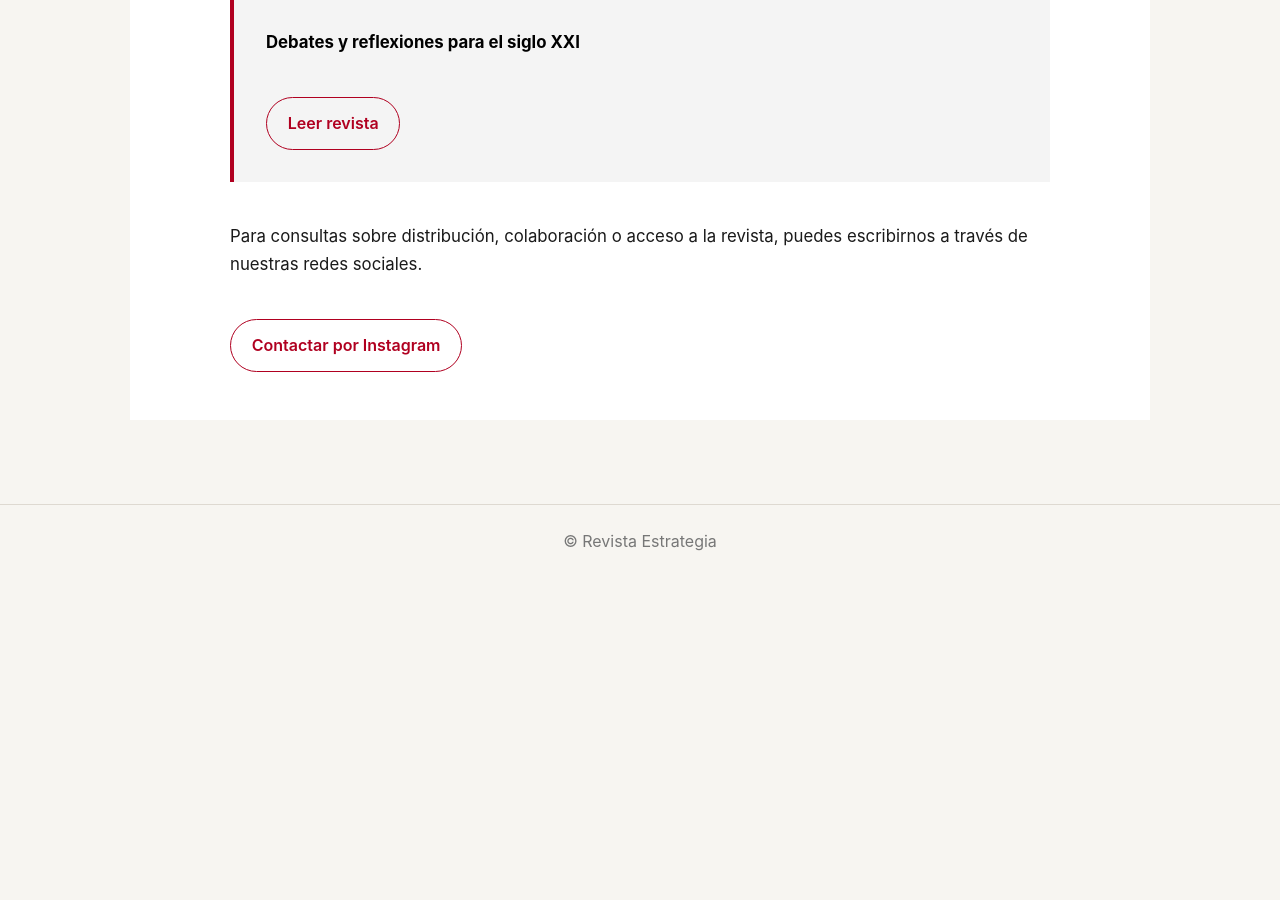
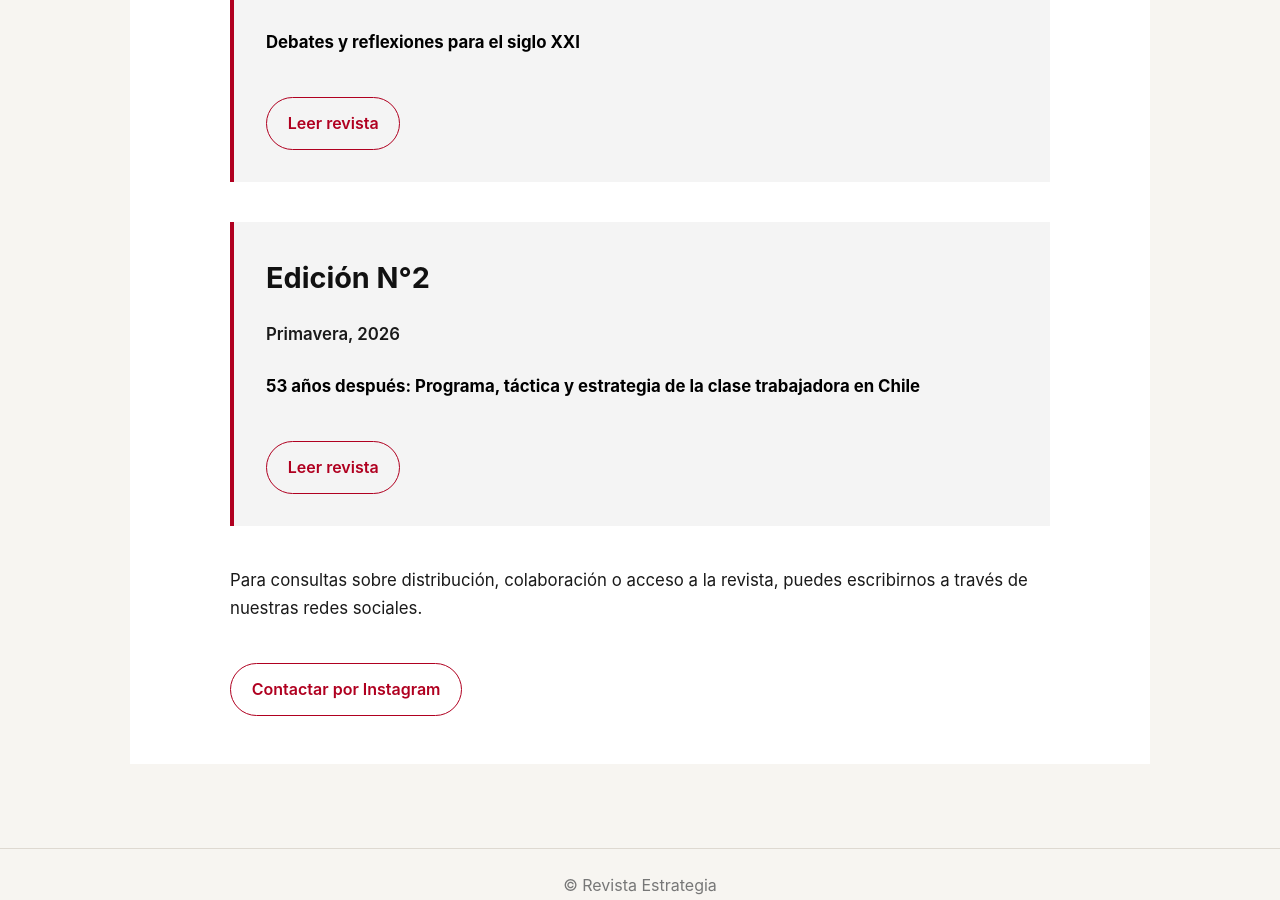
Before and after one commit to 6thr5r4fqd-dotcom/6thr5r4fqd-dotcom.github.io, a Jekyll site: the page built from numeros.md, in a window 1280 px wide and 900 px high, scrolled down 601 px. Built offline with Jekyll 4.4.1, drawn with Linux system fonts in a browser that asks for light colours; before the commit the page ends 1180 px from its top, so only the background shows below that.

Commit message:
Add Revista Estrategia N2 to numeros page

```diff
--- a/numeros.md
+++ b/numeros.md
@@ -104,6 +104,22 @@ permalink: /numeros/
       </a>
     </div>
 
+    <div class="numeros-box">
+      <h2>Edición N°2</h2>
+
+      <p class="numeros-meta">
+        Primavera, 2026
+      </p>
+
+      <p>
+        <strong>53 años después: Programa, táctica y estrategia de la clase trabajadora en Chile</strong>
+      </p>
+
+      <a class="numeros-button" href="/assets/pdf/revista-estrategia-n2-primavera-2026.pdf" target="_blank" rel="noopener">
+        Leer revista
+      </a>
+    </div>
+
     <p>
       Para consultas sobre distribución, colaboración o acceso a la revista, puedes escribirnos a través de nuestras redes sociales.
     </p>
```
